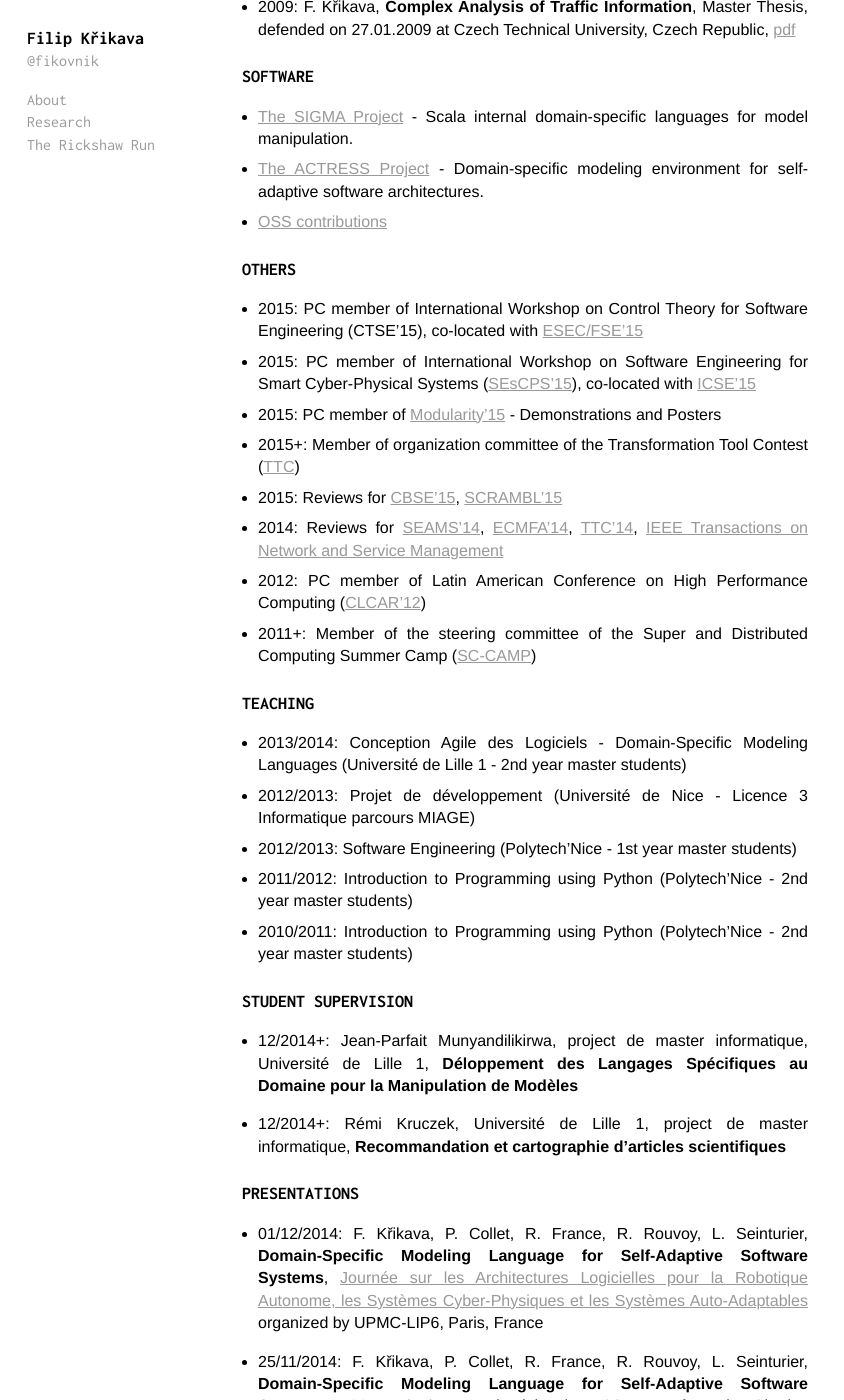
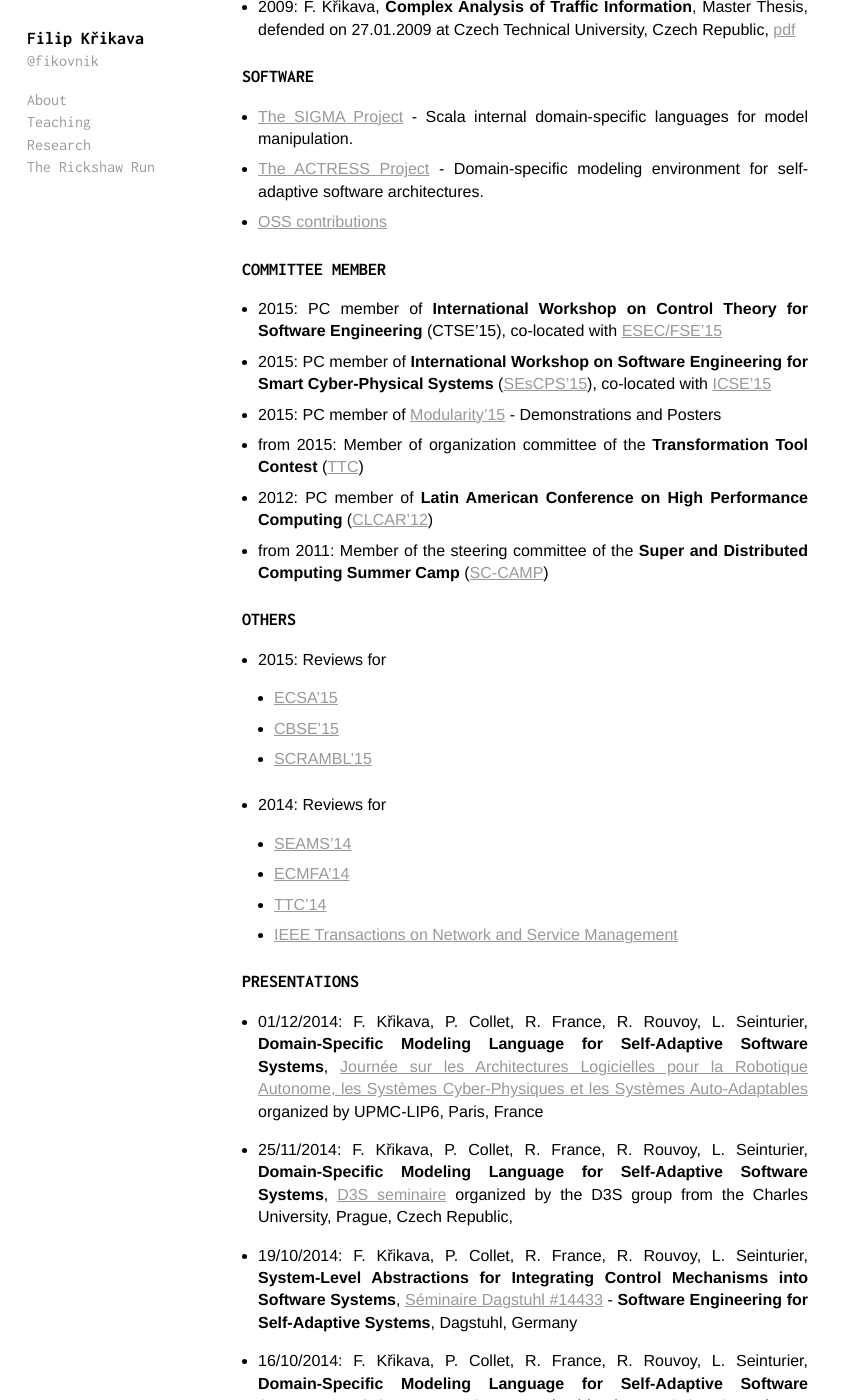
Before and after one commit to fikovnik/fikovnik.github.com, a Jekyll site: the page built from _posts/exhibit/0001-01-02-research.md, in a window 1280 px wide and 1400 px high, scrolled down 2188 px. Shown: the whole window, without its empty margins (0-844 px from the left). Built offline with Jekyll 4.4.1, drawn with Linux system fonts in a browser that asks for light colours.

```diff
--- a/_posts/exhibit/0001-01-02-research.md
+++ b/_posts/exhibit/0001-01-02-research.md
@@ -62,32 +62,27 @@ List of publication at [Google Scholar](http://scholar.google.co.kr/citations?hl
 * [The ACTRESS Project](http://fikovnik.net/Actress/) - Domain-specific modeling environment for self-adaptive software architectures.
 * [OSS contributions](https://github.com/fikovnik)
 
+## Committee Member
+
+* 2015: PC member of __International Workshop on Control Theory for Software Engineering__ (CTSE'15), co-located with [ESEC/FSE'15](http://esec-fse15.dei.polimi.it/)
+* 2015: PC member of __International Workshop on Software Engineering for Smart Cyber-Physical Systems__ ([SEsCPS'15](http://d3s.mff.cuni.cz/conferences/sescps/)), co-located with [ICSE'15](http://2015.icse-conferences.org/)
+* 2015: PC member of [Modularity'15](http://aosd.net/2015/DemosPosters) - Demonstrations and Posters
+* from 2015: Member of organization committee of the __Transformation Tool Contest__ ([TTC](http://www.transformation-tool-contest.eu/))
+* 2012: PC member of __Latin American Conference on High Performance Computing__ ([CLCAR'12](http://www.clcar.org/))
+* from 2011: Member of the steering committee of the __Super and Distributed Computing Summer Camp__ ([SC-CAMP](http://www.sc-camp.org/))
+
 ## Others
 
-* 2015: PC member of International Workshop on Control Theory for Software Engineering (CTSE'15), co-located with [ESEC/FSE'15](http://esec-fse15.dei.polimi.it/)
-* 2015: PC member of International Workshop on Software Engineering for Smart Cyber-Physical Systems ([SEsCPS'15](http://d3s.mff.cuni.cz/conferences/sescps/)), co-located with [ICSE'15](http://2015.icse-conferences.org/)
-* 2015: PC member of [Modularity'15](http://aosd.net/2015/DemosPosters) - Demonstrations and Posters
-* 2015+: Member of organization committee of the Transformation Tool Contest ([TTC](http://www.transformation-tool-contest.eu/))
-* 2015: Reviews for [CBSE'15](http://cbse-conferences.org/2015/), [SCRAMBL'15](http://volga.usc.edu/scrambl/)
-* 2014: Reviews for [SEAMS'14](http://seams2014.uni-paderborn.de/), [ECMFA'14](http://ecmfa2014.lcc.uma.es/), [TTC'14](http://www.transformation-tool-contest.eu/2014/), [IEEE Transactions on Network and Service Management](http://ieeexplore.ieee.org/xpl/mostRecentIssue.jsp?punumber=4275028)
-* 2012: PC member of Latin American Conference on High Performance Computing ([CLCAR'12](http://www.clcar.org/))
-* 2011+: Member of the steering committee of the Super and Distributed Computing Summer Camp ([SC-CAMP](http://www.sc-camp.org/))
+* 2015: Reviews for
+  - [ECSA'15](http://ecsa-conference.org/2015/)
+  - [CBSE'15](http://cbse-conferences.org/2015/)
+  - [SCRAMBL'15](http://volga.usc.edu/scrambl/)
 
-
-## Teaching
-
-* 2013/2014: Conception Agile des Logiciels - Domain-Specific Modeling Languages (Université de Lille 1 - 2nd year master students)
-* 2012/2013: Projet de développement (Université de Nice - Licence 3 Informatique parcours MIAGE)
-* 2012/2013: Software Engineering (Polytech'Nice - 1st year master students)
-* 2011/2012: Introduction to Programming using Python (Polytech'Nice - 2nd year master students)
-* 2010/2011: Introduction to Programming using Python (Polytech'Nice - 2nd year master students)
-
-## Student Supervision
-
-* 12/2014+: Jean-Parfait Munyandilikirwa, project de master informatique, Université de Lille 1, __Déloppement des Langages Spécifiques au Domaine pour la Manipulation de Modèles__
-
-* 12/2014+: Rémi Kruczek, Université de Lille 1, project de master informatique, __Recommandation et cartographie d’articles scientifiques__
-
+* 2014: Reviews for
+  - [SEAMS'14](http://seams2014.uni-paderborn.de/)
+  - [ECMFA'14](http://ecmfa2014.lcc.uma.es/)
+  - [TTC'14](http://www.transformation-tool-contest.eu/2014/)
+  - [IEEE Transactions on Network and Service Management](http://ieeexplore.ieee.org/xpl/mostRecentIssue.jsp?punumber=4275028)
 
 ## Presentations
 
```
Also changed, not shown: _posts/exhibit/0001-01-03-teaching.md (added, +42 -0 lines).
